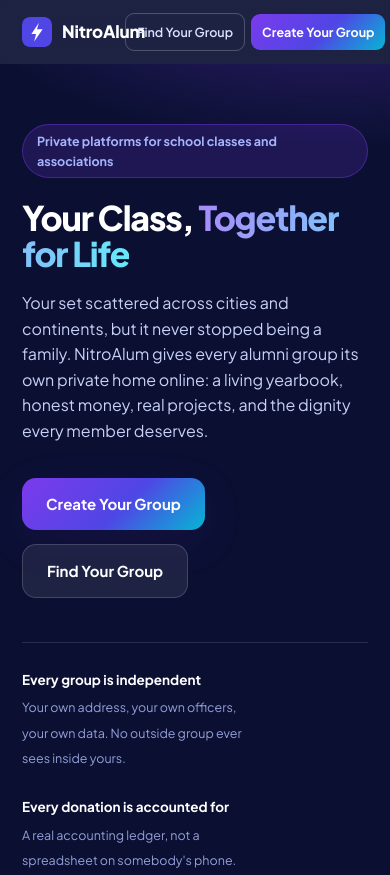
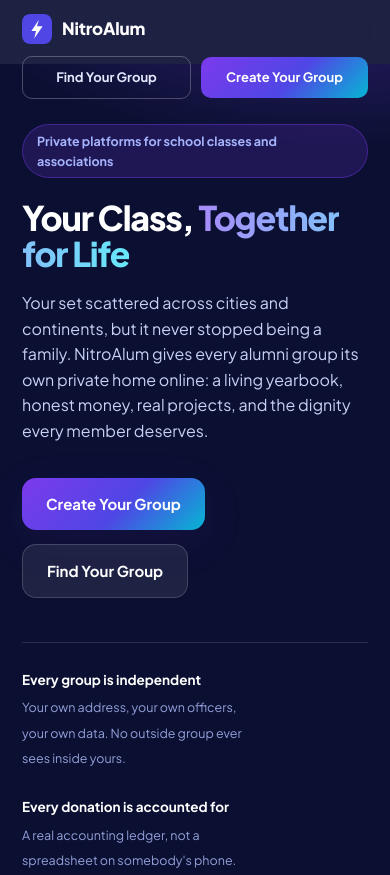
Before and after one commit to ydar996/nitroalum-home, a plain HTML site: page index.html in a window 390 px wide. Shown: the top 875 px of the page. Drawn offline with Linux system fonts and the light colour scheme.

Commit message:
Move mobile header buttons to their own full-width row

```diff
--- a/styles.css
+++ b/styles.css
@@ -410,18 +410,25 @@ table.plain tr:last-child td { border-bottom: none; }
 }
 @media (max-width: 600px) {
   .grid.cols3, .grid.cols2 { grid-template-columns: 1fr; }
-  .site-head .wrap { gap: 10px; }
-  .site-head nav { gap: 6px; }
+  .site-head .wrap { flex-wrap: wrap; row-gap: 12px; padding-top: 14px; padding-bottom: 14px; }
+  .site-head nav {
+    order: 3;
+    width: 100%;
+    gap: 10px;
+  }
   .site-head nav a.hide-sm { display: none; }
   .site-head nav a {
-    font-size: 12.5px;
-    padding: 8px 11px;
-    border-radius: 9px;
+    flex: 1;
+    text-align: center;
+    font-size: 13px;
+    font-weight: 700;
+    padding: 10px 12px;
+    border-radius: 10px;
     white-space: nowrap;
   }
   .site-head nav .nav-find {
-    border: 1px solid rgb(255 255 255 / 0.22);
-    color: #dbe2ff;
+    border: 1px solid rgb(255 255 255 / 0.25);
+    color: #e3e8ff;
   }
   .hero .wrap { padding: 60px 22px 70px; }
   .band { padding: 44px 24px; }
```
